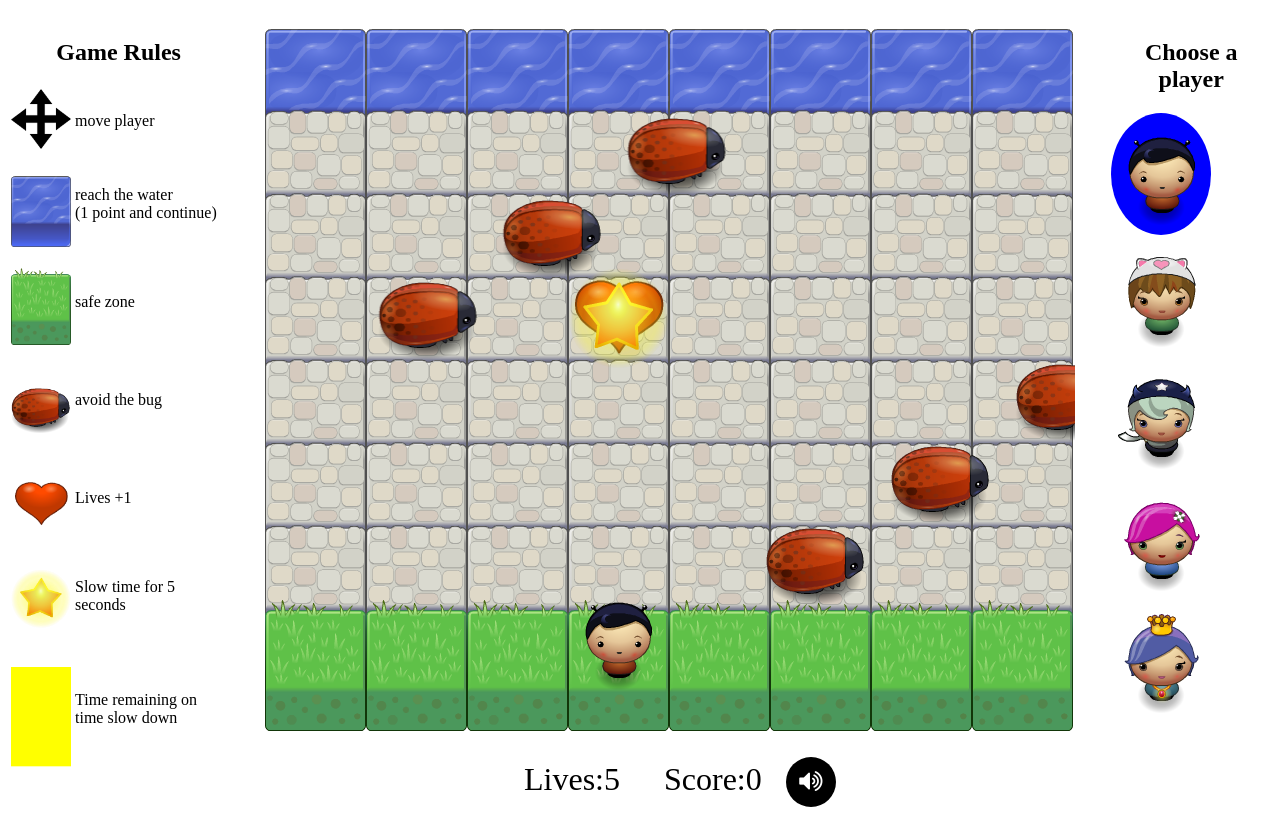
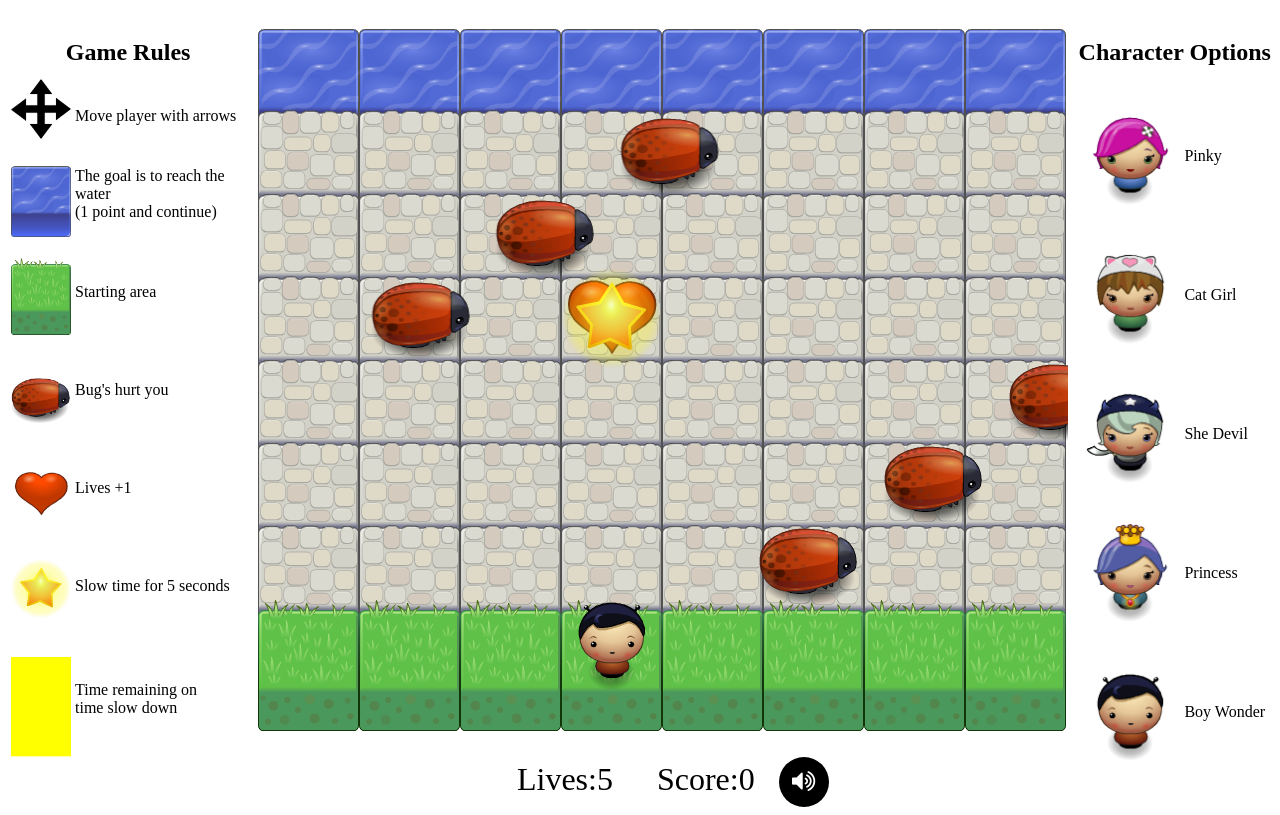
Before and after one commit to JLoschen/JLoschen.github.io, a plain HTML site: page Frogger/index.html in a window 1280 px wide. Shown: the part 61-876 px from the top of the page. Drawn offline with nearby package versions, Linux system fonts and the light colour scheme.

Commit message:
Updated Frogger Arcade Game

```diff
--- a/Frogger/css/style.css
+++ b/Frogger/css/style.css
@@ -31,8 +31,6 @@ body {
 }
 
 .new{
-/*    padding:0px;*/
-/*    margin:0px;*/
     margin-top:-40px;
     padding-top:-39px;
 }
@@ -41,7 +39,7 @@ body {
     float:left;
 }
 
-#right{
+#player-options{
     float:right;
 }
 
@@ -73,64 +71,77 @@ canvas{
 }
 
 /*player selection*/
-.crop {
+.oval {
     width:100px;
     height: 30%;
     overflow: hidden;
-    border-radius: 100%;
+/*    border-radius: 100%;*/
+    border-radius: 10%;
+    background:clear;
+    cursor:pointer;
+}
+
+#players td img {
+    width:100px;
+/*    height: 30%;*/
+
+    overflow: hidden;
+/*    border-radius: 100%;*/
+    border-radius: 10%;
     background:clear;
     cursor:pointer;
 }
 
  #players img {
-  height: 100%;
-  margin-top: -39px;
-  margin-bottom: -10px;
+  height: 210%;
+  margin-top: -33px;
+/*  margin-bottom: -10px;*/
   float: left;
 }
 
-.crop:hover{
+/*
+.oval:hover{
     background:lightblue;
+}
+*/
+
+#players td img:hover{
+    background:lightblue;
+}
+
+#players td{
+    width:100px;
+    height: 80px;
+    overflow: hidden;
+/*    border-radius: 100%;*/
+    border-radius: 10%;
+    background:clear;
+    cursor:pointer;
 }
 
  .selected img{
     background:blue;
 }
 
-.arrows{
+#left .arrows{
     width:60px;
     height:60px;
 }
 
-/*.fa-volume-up{*/
-
-/*left aside*/
-/*
-#left img{
-    height:100%;
-    margin-top: -39px;
-  margin-bottom: -10px;
-}
-*/
 td{
     text-align:left;
 }
 
 #left #bar{
     margin-top: -20px;
-/*    height:px;*/
     width:60px;
     margin-top:20px;
 }
 
-.small img{
+#left td img{
     width:60px;
     height:100px;
-    margin-top:-10px
-/*
-    max-width: 100%;
-    height:auto;
-*/
+    margin-top:-10px;
 }
 
 .game{
--- a/Frogger/index.html
+++ b/Frogger/index.html
@@ -19,33 +19,33 @@
             <table>
                 <tr>
                     <td ><img class="arrows"  src="images/arrows3.png" alt="Arrows"></td>
-                    <td>move player</td>
+                    <td>Move player with arrows</td>
                 </tr>
                 <tr>
-                    <td class="small"><img src="images/water-block.png" alt="Water block"></td>
-                    <td>reach the water <br>(1 point and continue)</td>
+                    <td ><img src="images/water-block.png" alt="Water block"></td>
+                    <td>The goal is to reach the water <br>(1 point and continue)</td>
                 </tr>
                 <tr>
-                    <td class="small"><img src="images/grass-block.png" alt="Grass block"></td>
-                    <td>safe zone</td>
+                    <td ><img src="images/grass-block.png" alt="Grass block"></td>
+                    <td>Starting area</td>
                 </tr>
                 <tr>
-                    <td class="small"><img src="images/enemy-bug.png" alt="Enemy bug"></td>
-                    <td>avoid the bug</td>
+                    <td ><img src="images/enemy-bug.png" alt="Enemy bug"></td>
+                    <td>Bug's hurt you</td>
                 </tr>
                 <tr>
-                    <td class="small">
+                    <td >
                         <img src="images/Heart.png" alt="Heart">
                     </td>
                     <td>Lives +1</td>
                 </tr>
                 <tr>
-                    <td class="small"><img src="images/Star.png" alt="Selector"></td>
+                    <td ><img src="images/Star.png" alt="Selector"></td>
                     <td>Slow time for 5 seconds</td>
                 </tr>
 
                 <tr>
-                    <td class="small"><img id="bar" src="images/YellowBar2.png" alt="Selector" ></td>
+                    <td ><img id="bar" src="images/YellowBar2.png" alt="Selector" ></td>
                     <td>Time remaining on<br> time slow down</td>
                 </tr>
             </table>
@@ -66,24 +66,31 @@
             </section>
         </div>
 
-        <aside id="right">
+         <aside id="player-options">
             <div id="players">
-                <h2>Choose a player</h2>
-                <div class="crop selected">
-                    <img id="char-boy" src="images/char-boy.png" alt="Boy">
-                </div>
-                <div class="crop">
-                    <img id="char-cat-girl" src="images/char-cat-girl.png" alt="Cat Girl">
-                </div>
-                <div class="crop">
-                    <img id="char-horn-girl" src="images/char-horn-girl.png" alt="Horn Girl">
-                </div>
-                <div class="crop">
-                    <img id="char-pink-girl" src="images/char-pink-girl.png" alt="Pink Girl">
-                </div>
-                <div class="crop">
-                    <img id="char-princess-girl" src="images/char-princess-girl.png" alt="Princess Girl">
-                </div>
+                <h2>Character Options</h2>
+                <table>
+                    <tr>
+                        <td><img class="selected"  id="char-pink-girl" src="images/char-pink-girl.png" alt="Pink Hair Girl"></td>
+                        <td>Pinky</td>
+                    </tr>
+                    <tr>
+                        <td><img id="char-cat-girl" src="images/char-cat-girl.png" alt="Cat Hat Girl"></td>
+                        <td>Cat Girl</td>
+                    </tr>
+                    <tr>
+                        <td><img id="char-horn-girl" src="images/char-horn-girl.png" alt="Horn Girl"></td>
+                        <td>She Devil</td>
+                    </tr>
+                    <tr>
+                        <td> <img id="char-princess-girl" src="images/char-princess-girl.png" alt="Princess Girl"></td>
+                        <td>Princess</td>
+                    </tr>
+                    <tr>
+                        <td><img id="char-boy" src="images/char-boy.png" alt="Boy"></td>
+                        <td>Boy Wonder</td>
+                    </tr>
+                </table>
             </div>
         </aside>
     </div>
--- a/Frogger/js/app.js
+++ b/Frogger/js/app.js
@@ -4,7 +4,6 @@ var upMovement = -1 * tileHeight;
 var leftMovement = -1 * tileWidth;
 var score = 0;
 var lives = 5;
-//var laneSpeed = [100, 125, 150, 175, 200, 225];
 var laneSpeed = [225, 200, 175, 150, 125, 100];
 var speedSlider;
 var ouchSound = new Audio();
@@ -316,8 +315,6 @@ class Star{
     }
 }
 
-
-
 class FallingStar{
     constructor(x,y){
         this.timeToFall = 4000;//in milliseconds so 4 seconds
@@ -344,7 +341,6 @@ function updateSpeedModifier(modifier){
 }
 
 $(document).ready(function(){
-
     speedSlider = $('#speed-slider');
     ouchSound.src = "sounds/ouch2.wav";
     splashSound.src = "sounds/splash.wav";
@@ -375,10 +371,11 @@ $(document).ready(function(){
         }
     });
 
-    $(".crop").click(function(){
+    $("#players img").click(function(){
+
         $(".selected").removeClass('selected');
         $(this).addClass('selected');
-        player.sprite = $(this).children("img").attr('src');
+        player.sprite = $(this)/*.children("img")*/.attr('src');
     });
 
 });
```
Also changed, not shown: Frogger/images/Game.PNG (added), 1 other file.
